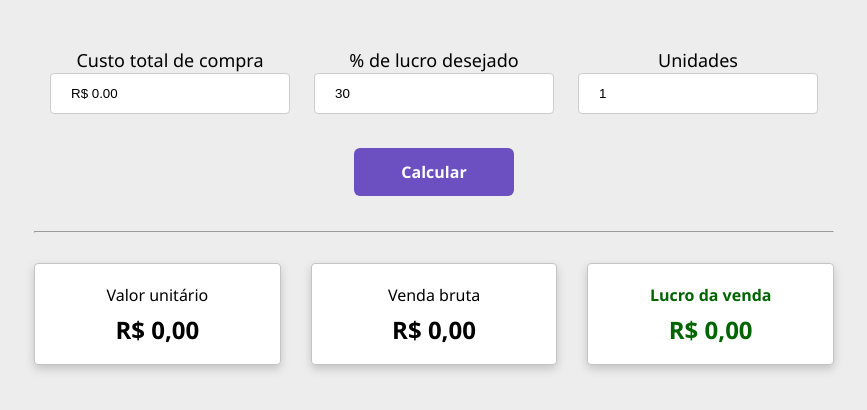
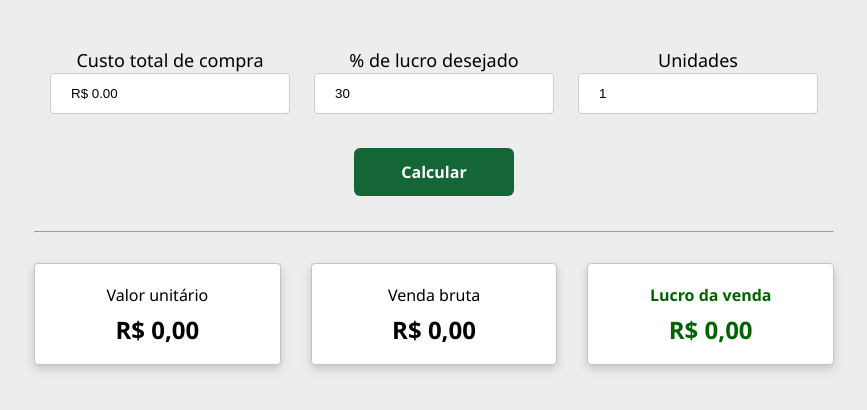
Before and after one commit to Leonardo-Oliveira1/precificadorMercadoria, a plain HTML site: page index.html in a window 1280 px wide. Shown: the part 146-556 px from the top of the page, without its empty margins (206-1073 px from the left). Drawn offline with nearby package versions, Linux system fonts and the light colour scheme.

Commit message:
fix: alterando a cor principal

```diff
--- a/CSS/main.scss
+++ b/CSS/main.scss
@@ -6,7 +6,10 @@ body{
     background: #EDEDED;
 }
 
-$main-color: #6C4FC1;
+$main-color: #156637;
+$main-color-hover: #2F703B;
+$main-color-active: #053334;
+
 $main-font: 'Segoe UI', Tahoma, Geneva, Verdana, sans-serif;
 
 .container{
@@ -148,11 +151,11 @@ $main-font: 'Segoe UI', Tahoma, Geneva, Verdana, sans-serif;
             font-weight: 700;
 
             &:hover{
-                background-color: #7D5BE1;
+                background-color: $main-color-hover;
             }
 
             &:active{
-                background-color: #372863;
+                background-color: $main-color-active;
             }
         }
     }
--- a/CSS/mobile.scss
+++ b/CSS/mobile.scss
@@ -1,5 +1,3 @@
-$main-color: #6C4FC1;
-$main-font: 'Segoe UI', Tahoma, Geneva, Verdana, sans-serif;
 $porcent: 99%;
 
 .container{
```
Also changed, not shown: CSS/main.css, 2 other files.
